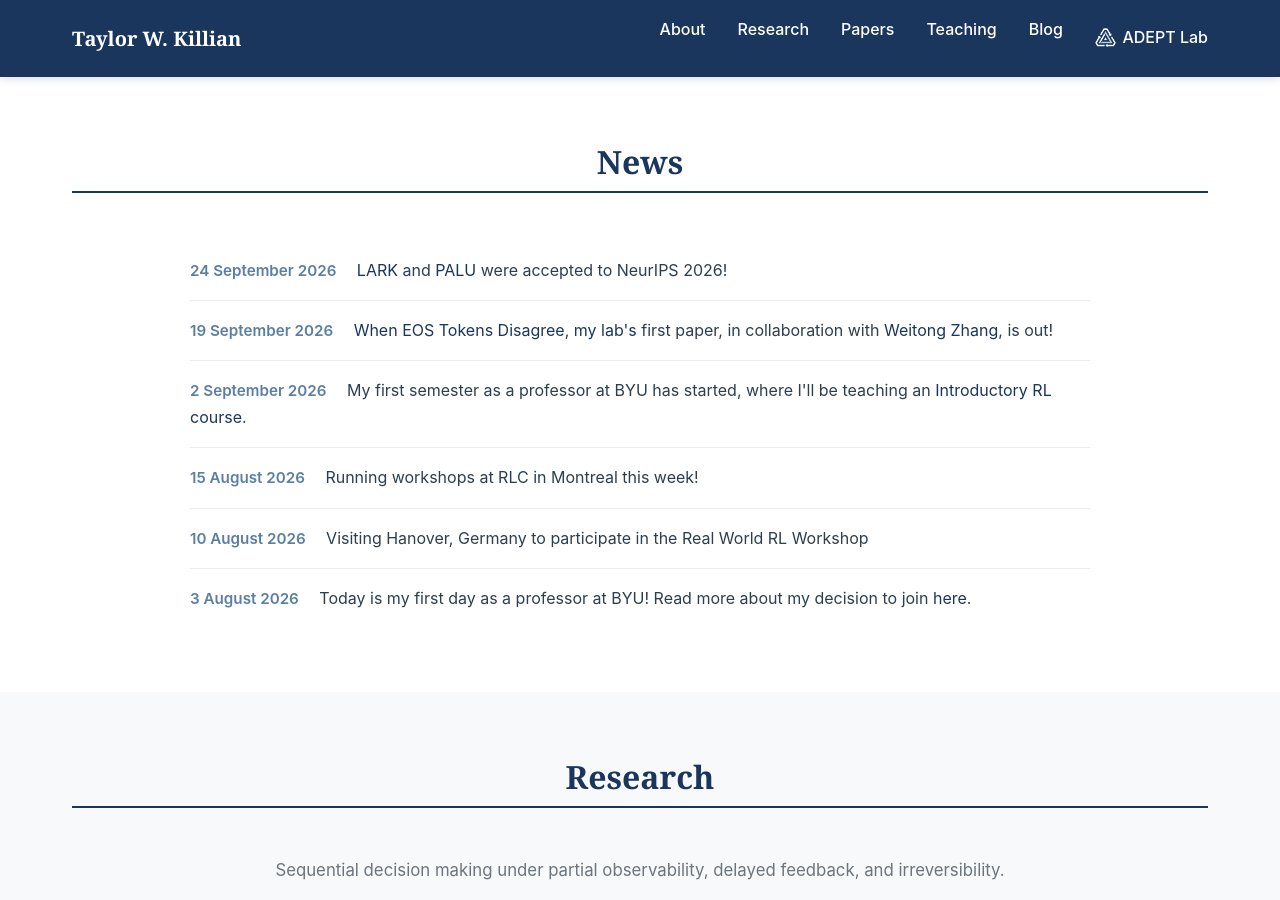
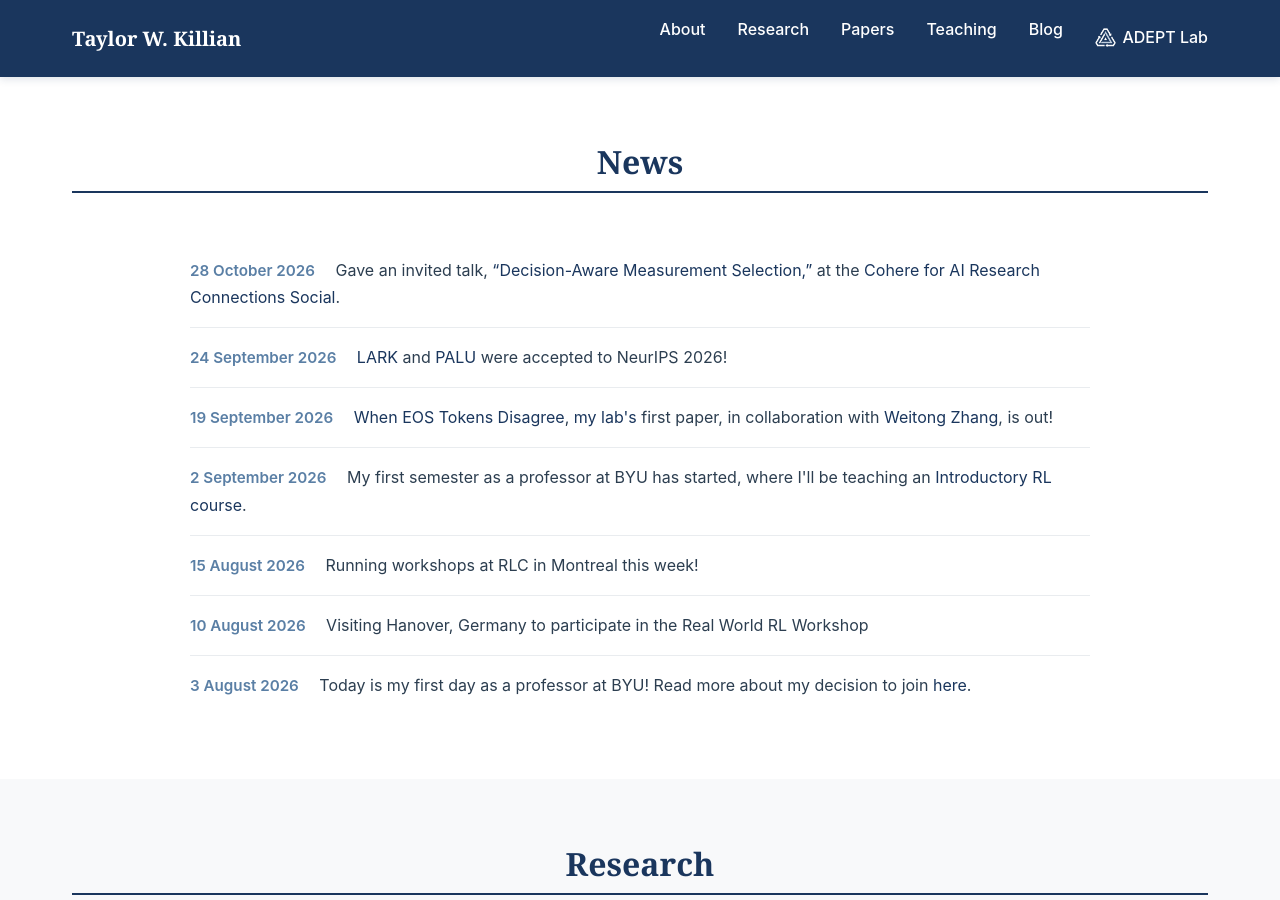
Before and after one commit to twkillian/twkillian.github.io, a Jekyll site: the page built from index.html, in a window 1280 px wide and 900 px high, scrolled down 827 px. Built offline with Jekyll 4.4.1, drawn with Linux system fonts in a browser that asks for light colours; some web fonts are replaced; the list of posts is cut into pages by our own code.

Commit message:
Updated news + cv

```diff
--- a/index.html
+++ b/index.html
@@ -83,6 +83,10 @@ layout: default
     <div class="container">
       <h2 class="section-title">News</h2>
       <ul class="news-list">
+        <li class="news-item">
+          <span class="news-date">28 October 2026</span>
+          <span class="news-content">Gave an invited talk, <a href="https://x.com/Cohere_Labs/status/2110382443224252873">“Decision-Aware Measurement Selection,”</a> at the <a href="https://labscommunity.cohere.com/community-programs/research-connections">Cohere for AI Research Connections Social</a>.</span>
+        </li>
         <li class="news-item">
           <span class="news-date">24 September 2026</span>
           <span class="news-content"><a href="https://arxiv.org/abs/2609.20511">LARK</a> and <a href="https://arxiv.org/abs/2510.10168">PALU</a> were accepted to NeurIPS 2026!</span>
```
Also changed, not shown: 1 other file.
